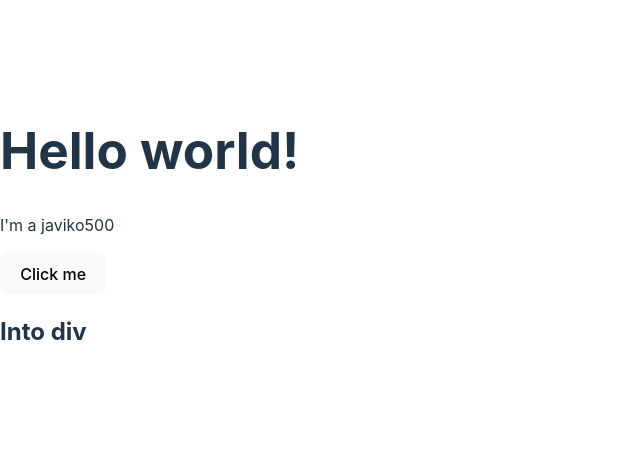
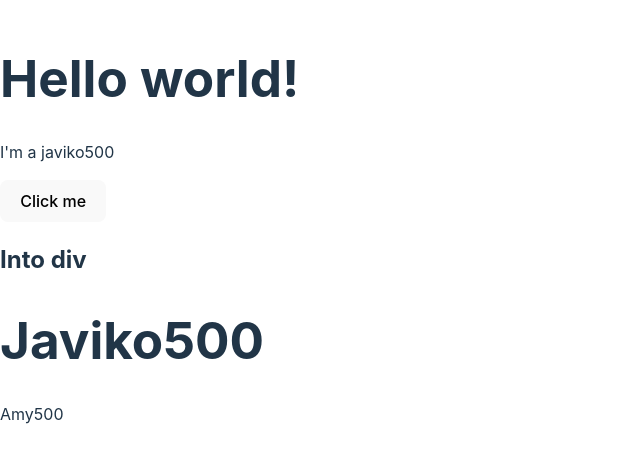
Before and after one commit to JaviKo500/02-first-step-react-ts, a React (Vite) app: page / in a window 1280 px wide. Shown: the part 171-634 px from the top of the page, without its empty margins (0-640 px from the left). Built offline with nearby package versions, Linux system fonts and the light colour scheme.

Commit message:
task: create MyAwesomeApp component

```diff
--- /dev/null
+++ b/src/MyAwesomeApp.tsx
@@ -0,0 +1,8 @@
+export function MyAwesomeApp() {
+  return (
+    <>
+      <h1>Javiko500</h1>
+      <p>Amy500</p>
+    </>
+  );
+}
--- a/src/main.tsx
+++ b/src/main.tsx
@@ -2,9 +2,11 @@ import { StrictMode } from 'react'
 import { createRoot } from 'react-dom/client'
 import './index.css'
 import { FirstStepsApp } from './FirstStepApp'
+import { MyAwesomeApp } from './MyAwesomeApp'
 
 createRoot(document.getElementById('root')!).render(
   <StrictMode>
     <FirstStepsApp/>
+    <MyAwesomeApp/>
   </StrictMode>,
 )
```
